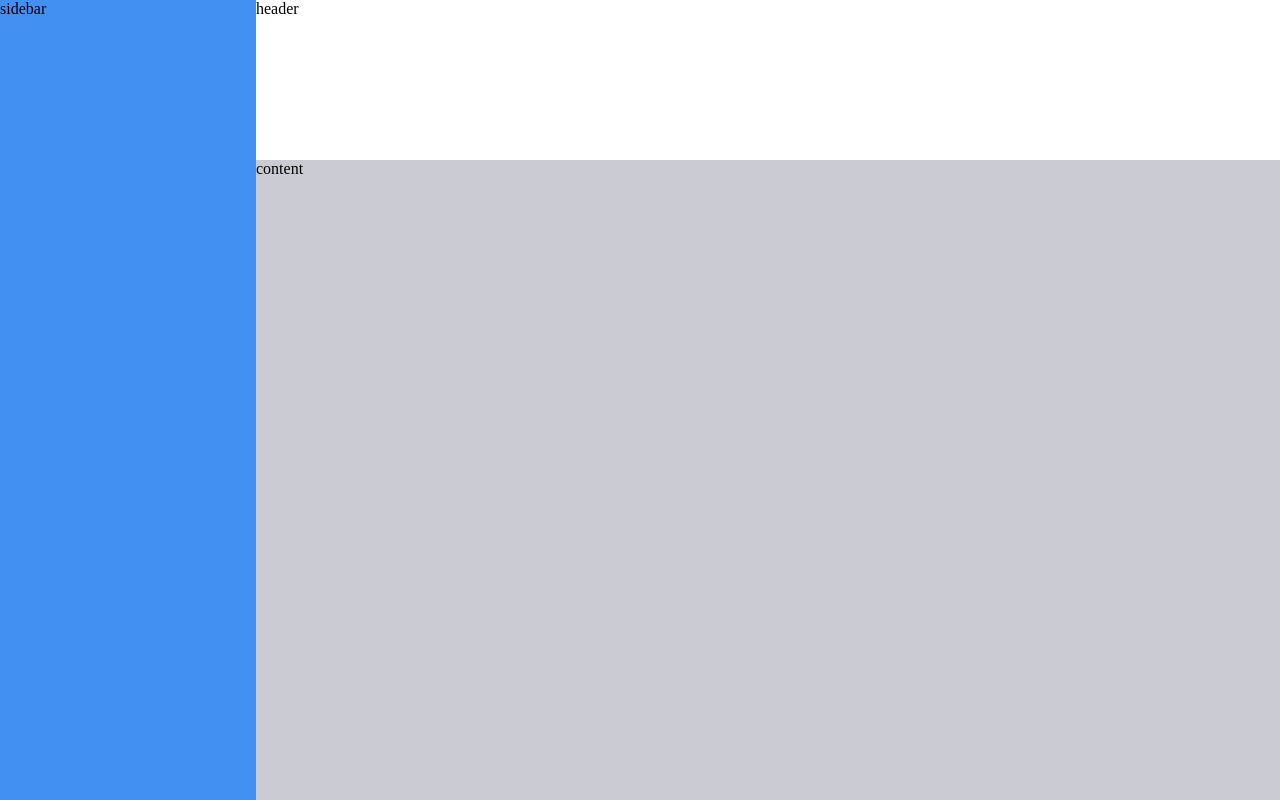
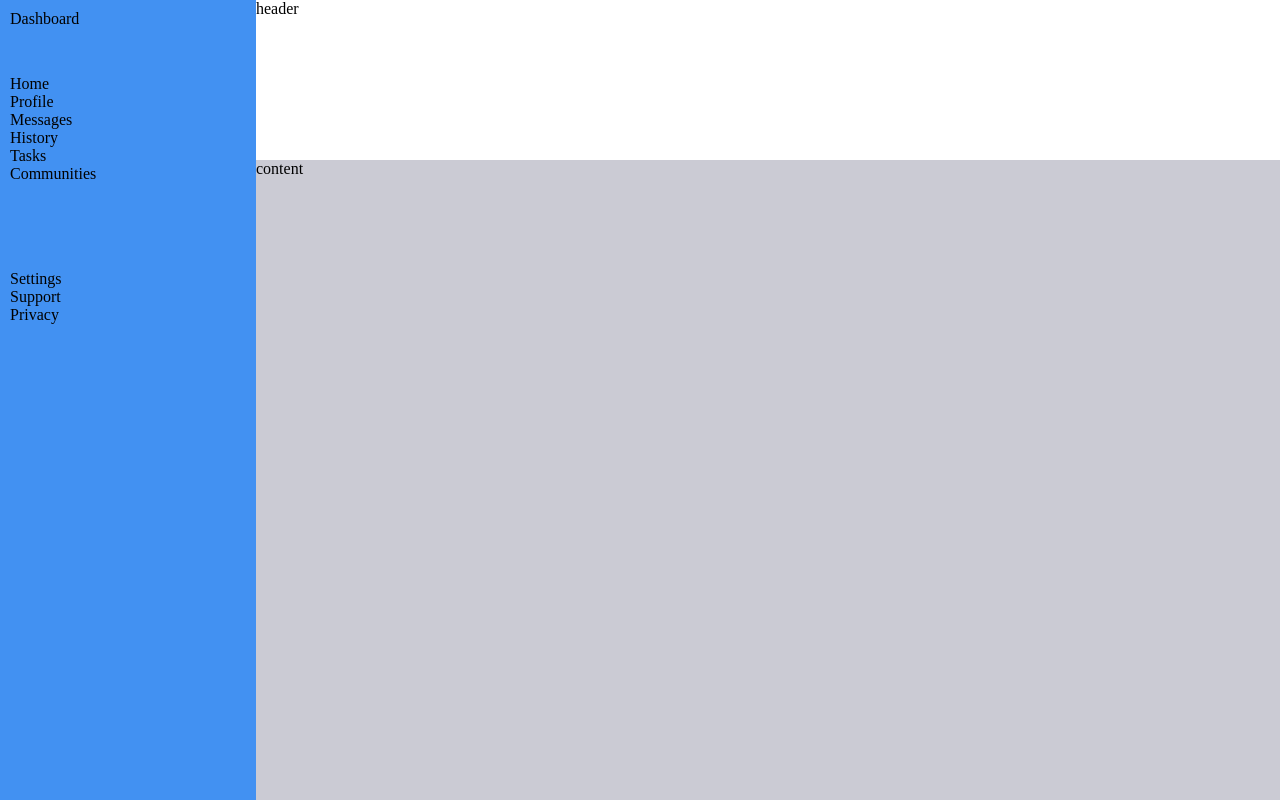
Before and after one commit to MS-2222/admin-dashboard, a plain HTML site: page index.html in a window 1280 px wide. Drawn offline with Linux system fonts and the light colour scheme.

Commit message:
Set up sidebar section grid layout

```diff
--- a/index.html
+++ b/index.html
@@ -10,7 +10,22 @@
 <body>
     <div class="container">
         <div class="header">header</div>
-        <div class="sidebar">sidebar</div>
+        <div class="sidebar">
+            <div class="branding">Dashboard</div>
+            <div class="menu-items1">
+                <p>Home</p>
+                <p>Profile</p>
+                <p>Messages</p>
+                <p>History</p>
+                <p>Tasks</p>
+                <p>Communities</p>
+            </div>
+            <div class="menu-items2">
+                <p>Settings</p>
+                <p>Support</p>
+                <p>Privacy</p>
+            </div>
+        </div>
         <div class="content">content</div>
     </div>
 </body>
--- a/styles.css
+++ b/styles.css
@@ -21,6 +21,10 @@
     background-color: rgb(66, 145, 242);
     grid-column: 1;
     grid-row: 1 / -1;
+    display: grid;
+    grid-template-columns: 1fr;
+    grid-template-rows: 1fr 3fr 8fr;
+    padding: 10px;
 }
 
 .content {
@@ -28,3 +32,18 @@
     grid-column: 2 / -1;
     grid-row: 2 / -1;
 }
+
+.branding {
+    grid-column: 1;
+    grid-row: 1;
+}
+
+.menu-items1 {
+    grid-column: 1;
+    grid-row: 2;
+}
+
+.menu-items2 {
+    grid-column: 1;
+    grid-row: 3;
+}
```
